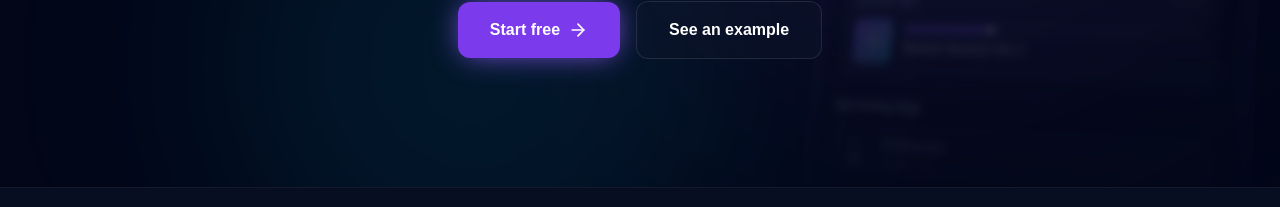
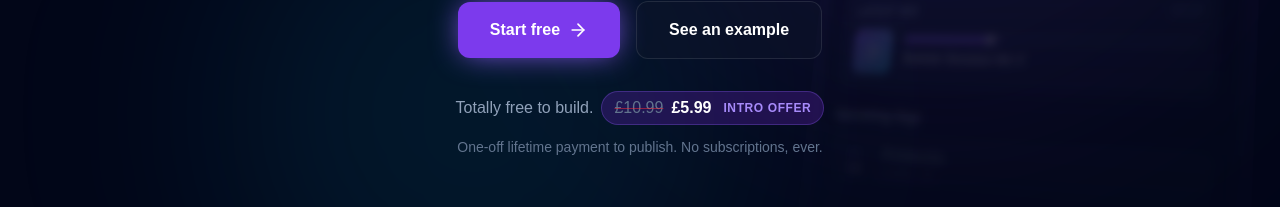
Before and after one commit to jethrowatson/djpromokit, a Next.js app: page / in a window 1280 px wide. Shown: the part 455-662 px from the top of the page. Built offline with nearby package versions, Linux system fonts and the light colour scheme; no server answers.

Commit message:
feat: Add prominent promotional pricing blocks to Hero and Dashboard headers

```diff
--- a/src/app/(dashboard)/dashboard/page.tsx
+++ b/src/app/(dashboard)/dashboard/page.tsx
@@ -104,12 +104,19 @@ export default async function DashboardHome() {
                         </span>
                     ) : (
                         <>
-                            <span className="hidden sm:inline-flex items-center gap-1.5 px-3 py-2 rounded-full bg-slate-800 border border-white/10 text-xs font-bold text-slate-400">
+                            <span className="hidden sm:inline-flex items-center gap-1.5 px-3 py-2 rounded-full bg-slate-800 border border-white/10 text-xs font-bold text-slate-400 mr-2">
                                 Draft Mode
                             </span>
+                            <div className="flex flex-col items-end mr-1 sm:mr-3 text-right">
+                                <div className="flex items-center gap-1.5">
+                                    <span className="text-slate-500 line-through decoration-red-500/50 text-xs hidden sm:inline">£10.99</span>
+                                    <span className="text-white font-extrabold text-sm">£5.99</span>
+                                </div>
+                                <span className="text-[9px] text-purple-400/80 uppercase tracking-wider font-bold">One-Time Fee</span>
+                            </div>
                             <CheckoutButton
                                 text="Publish EPK"
-                                className="inline-flex items-center justify-center px-4 py-2 rounded-full bg-purple-600 text-white text-xs font-bold hover:bg-purple-500 transition-colors shadow-lg shadow-purple-900/50 disabled:opacity-50"
+                                className="inline-flex items-center justify-center px-4 py-2 rounded-full flex-shrink-0 bg-purple-600 text-white text-xs font-bold hover:bg-purple-500 transition-colors shadow-lg shadow-purple-900/50 disabled:opacity-50"
                             />
                         </>
                     )}
--- a/src/app/(marketing)/page.tsx
+++ b/src/app/(marketing)/page.tsx
@@ -45,6 +45,18 @@ export default function Home() {
                         <Link href="/alexrivera" className="inline-flex items-center justify-center rounded-xl glass-panel px-8 py-4 text-base font-bold text-white hover:bg-white/10 transition-all w-full sm:w-auto">
                             See an example
                         </Link>
+                    </div>
+
+                    <div className="mt-8 flex flex-col items-center justify-center gap-2">
+                        <div className="flex flex-col sm:flex-row items-center gap-2 text-sm sm:text-base">
+                            <span className="text-slate-400 font-medium">Totally free to build.</span>
+                            <span className="inline-flex items-center gap-2 px-3 py-1 bg-purple-900/40 border border-purple-500/30 rounded-full">
+                                <span className="text-slate-500 line-through decoration-red-500/50 font-medium">£10.99</span>
+                                <span className="text-white font-extrabold">£5.99</span>
+                                <span className="text-purple-400 font-bold text-xs uppercase tracking-wider ml-1">Intro Offer</span>
+                            </span>
+                        </div>
+                        <p className="text-slate-500 text-xs sm:text-sm max-w-sm mt-1">One-off lifetime payment to publish. No subscriptions, ever.</p>
                     </div>
                 </div>
             </section>
```
